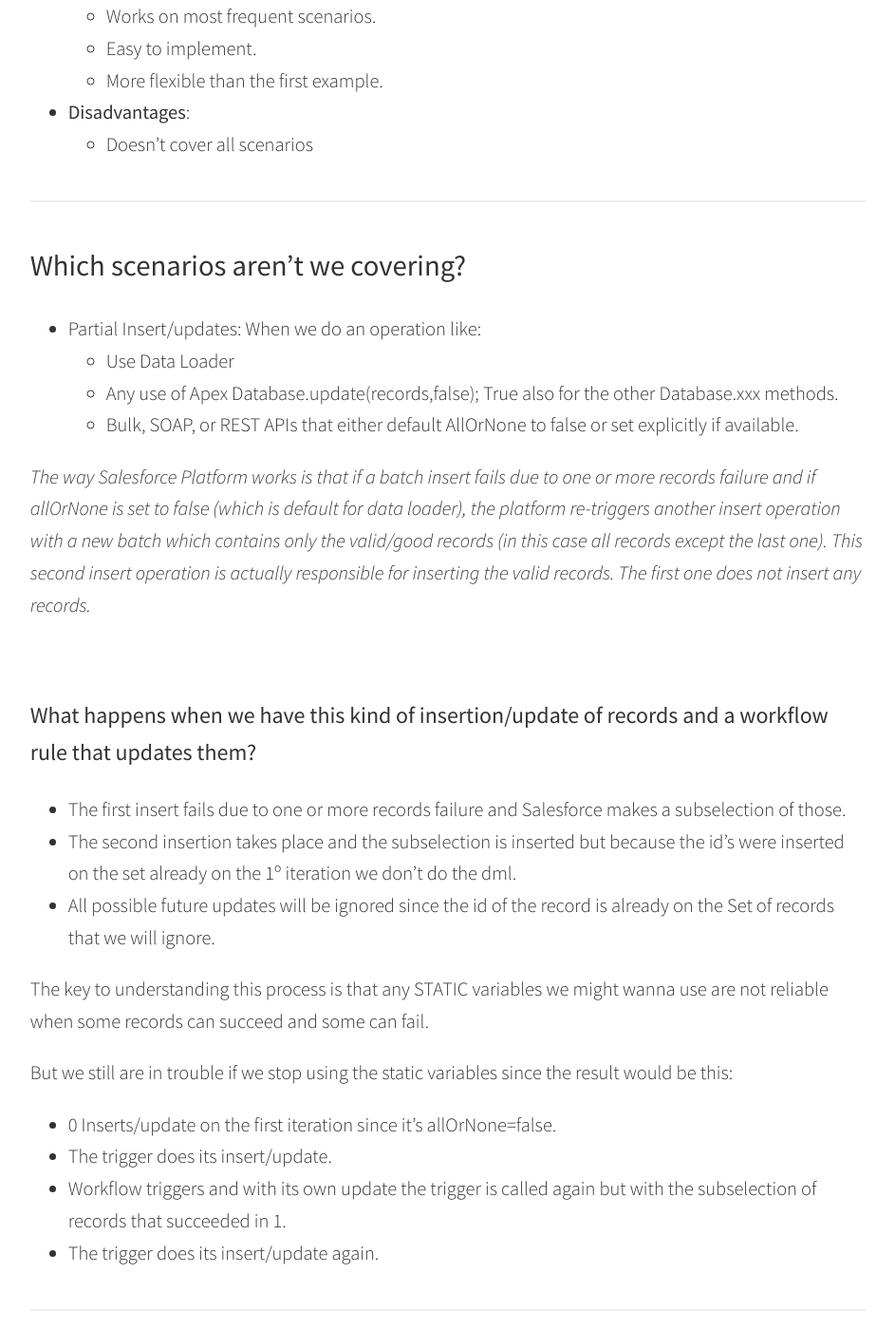
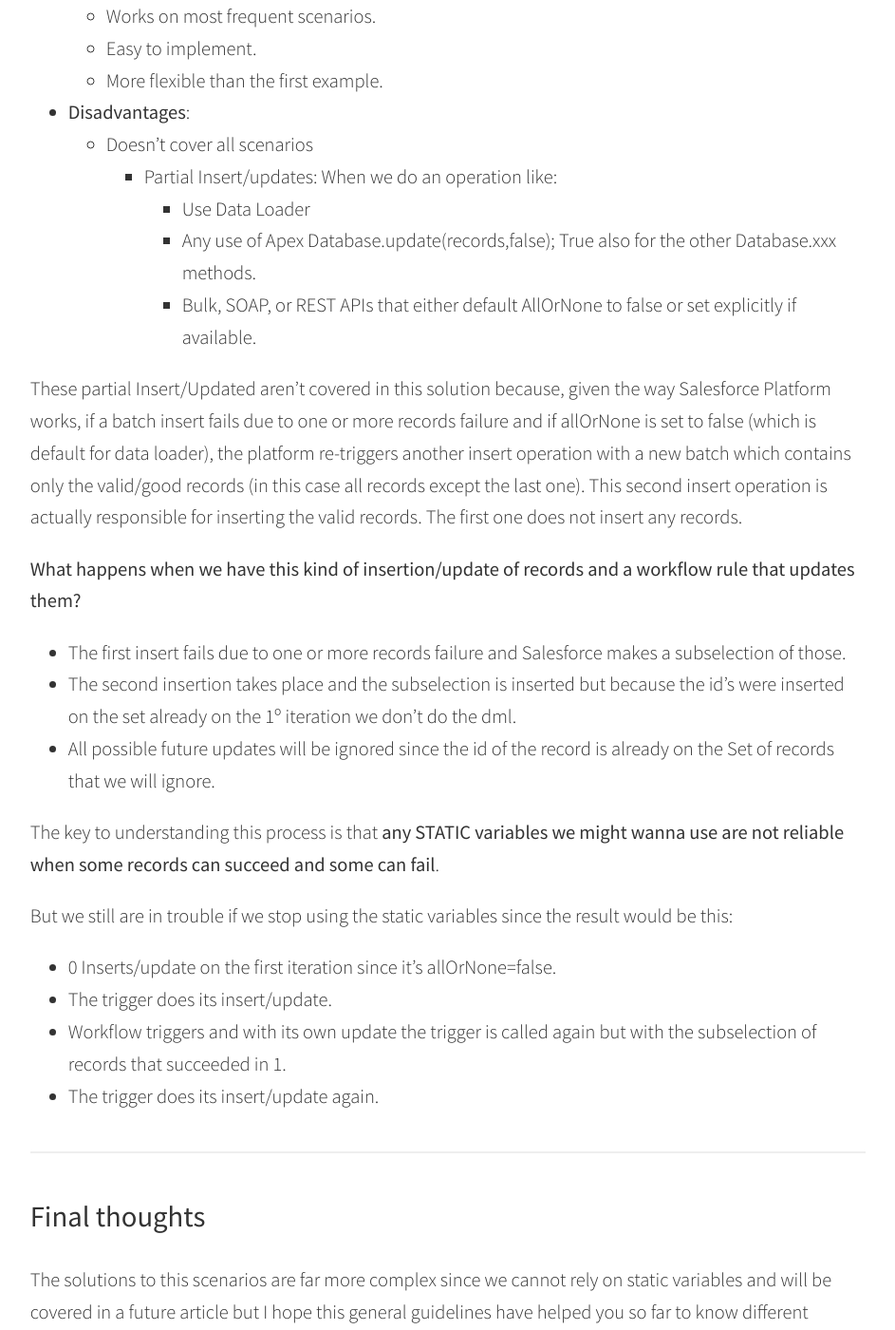
Before and after one commit to blackbirdcrew/BLOG, a Jekyll site: the page built from _posts/2019-08-16-recursion-in-apex.md, in a window 1280 px wide and 1400 px high, scrolled down 4696 px. Shown: the whole window at 95% size, without its empty margins (168-1111 px from the left). Built offline with Jekyll 4.4.1, drawn with Linux system fonts in a browser that asks for light colours; comment, search, counter and statistics services are not loaded.

Commit message:
Update 2019-08-16-recursion-in-apex.md

```diff
--- a/_posts/2019-08-16-recursion-in-apex.md
+++ b/_posts/2019-08-16-recursion-in-apex.md
@@ -139,27 +139,21 @@ Ways to expand this solution:
 
 * **Disadvantages**:
     * Doesn’t cover all scenarios
+      * Partial Insert/updates: When we do an operation like:
+         * Use Data Loader
+         * Any use of Apex Database.update(records,false); True also for the other Database.xxx methods.
+         * Bulk, SOAP, or REST APIs that either default AllOrNone to false or set explicitly if available.
 
-***
-
-## **Which scenarios aren’t we covering?**
-
-* Partial Insert/updates: When we do an operation like:
-   * Use Data Loader
-   * Any use of Apex Database.update(records,false); True also for the other Database.xxx methods.
-   * Bulk, SOAP, or REST APIs that either default AllOrNone to false or set explicitly if available.
-
-*The way Salesforce Platform works is that if a batch insert fails due to one or more records failure and if allOrNone is set to false (which is default for data loader), the platform re-triggers another insert operation with a new batch which contains only the valid/good records (in this case all records except the last one). This second insert operation is actually responsible for inserting the valid records. The first one does not insert any records.*
-
+These partial Insert/Updated aren't covered in this solution because, given the way Salesforce Platform works, if a batch insert fails due to one or more records failure and if allOrNone is set to false (which is default for data loader), the platform re-triggers another insert operation with a new batch which contains only the valid/good records (in this case all records except the last one). This second insert operation is actually responsible for inserting the valid records. The first one does not insert any records.
 <br/>
 
-### **What happens when we have this kind of insertion/update of records and a workflow rule that updates them?**
+**What happens when we have this kind of insertion/update of records and a workflow rule that updates them?**
 
 - The first insert fails due to one or more records failure and Salesforce makes a subselection of those.
 - The second insertion takes place and the subselection is inserted but because the id’s were inserted on the set already on the 1º iteration we don’t do the dml.
 - All possible future updates will be ignored since the id of the record is already on the Set<id> of records that we will ignore.
 
-The key to understanding this process is that any STATIC variables we might wanna use are not reliable when some records can succeed and some can fail.
+The key to understanding this process is that **any STATIC variables we might wanna use are not reliable when some records can succeed and some can fail**.
 
 But we still are in trouble if we stop using the static variables since the result would be this:
 
@@ -169,7 +163,7 @@ But we still are in trouble if we stop using the static variables since the resu
 - The trigger does its insert/update again.
 
 ***
-## **Conclusion**
+## **Final thoughts**
 
 The solutions to this scenarios are far more complex since we cannot rely on static variables and will be covered in a future article but I hope this general guidelines have helped you so far to know different approaches to solve the recursion problems.
 
```
